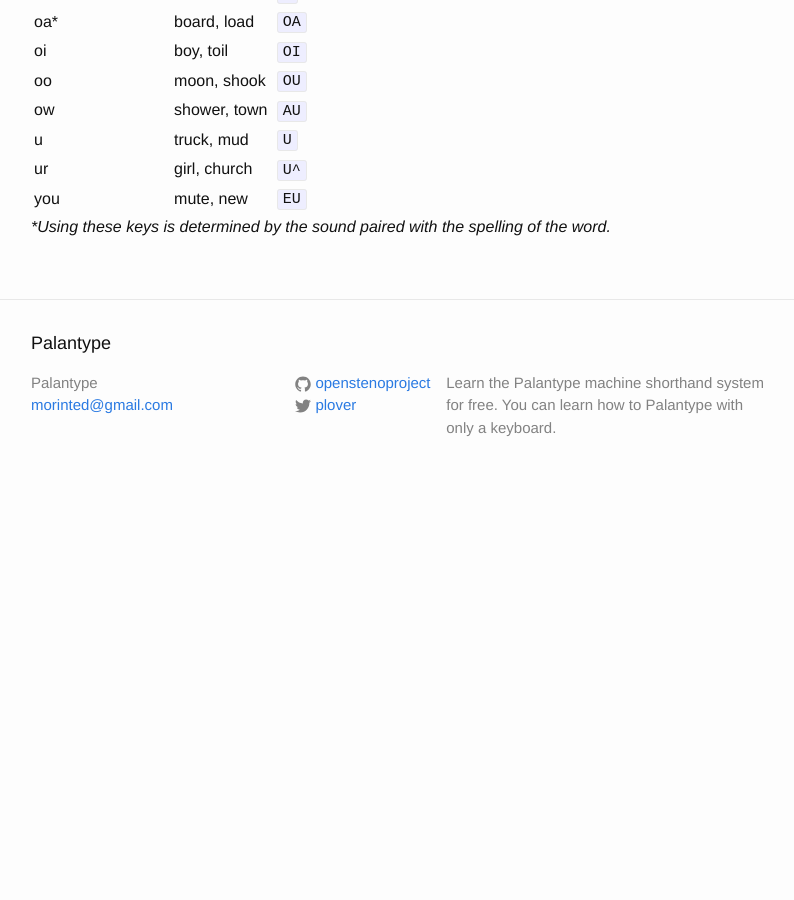
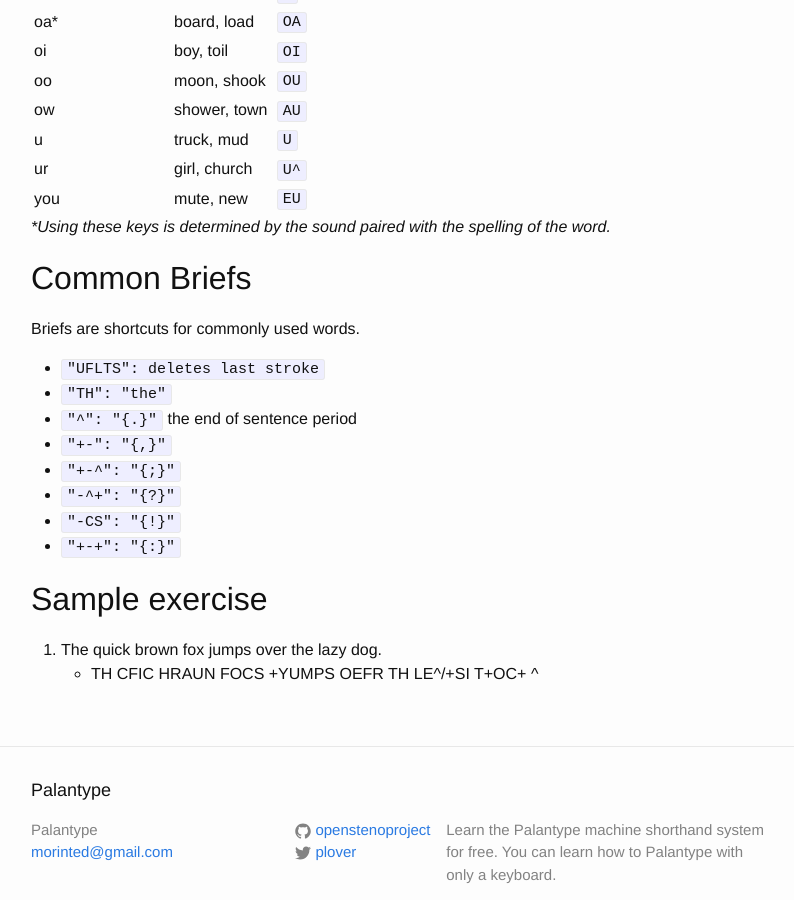
Before and after one commit to openstenoproject/palantype, a Jekyll site: the page built from _posts/2016-08-21-learn-palantype.markdown, in a window 1280 px wide and 900 px high, scrolled down 5131 px. Shown: the whole window, without its empty margins (239-1033 px from the left). Built offline with Jekyll 4.4.1, drawn with Linux system fonts in a browser that asks for light colours; before the commit the page ends 5630 px from its top, so only the background shows below that.

Commit message:
Add some more sample strokes

```diff
--- a/_posts/2016-08-21-learn-palantype.markdown
+++ b/_posts/2016-08-21-learn-palantype.markdown
@@ -122,3 +122,21 @@
 | you | mute, new | `EU` |
 
 *\*Using these keys is determined by the sound paired with the spelling of the word.*
+
+## Common Briefs
+
+Briefs are shortcuts for commonly used words.
+
+- `"UFLTS": deletes last stroke`
+- `"TH": "the"`
+- `"^": "{.}"` the end of sentence period
+- `"+-": "{,}"`
+- `"+-^": "{;}"`
+- `"-^+": "{?}"`
+- `"-CS": "{!}"`
+- `"+-+": "{:}"`
+
+## Sample exercise
+
+1. The quick brown fox jumps over the lazy dog.
+- TH CFIC HRAUN FOCS +YUMPS OEFR TH LE^/+SI T+OC+ ^
```
